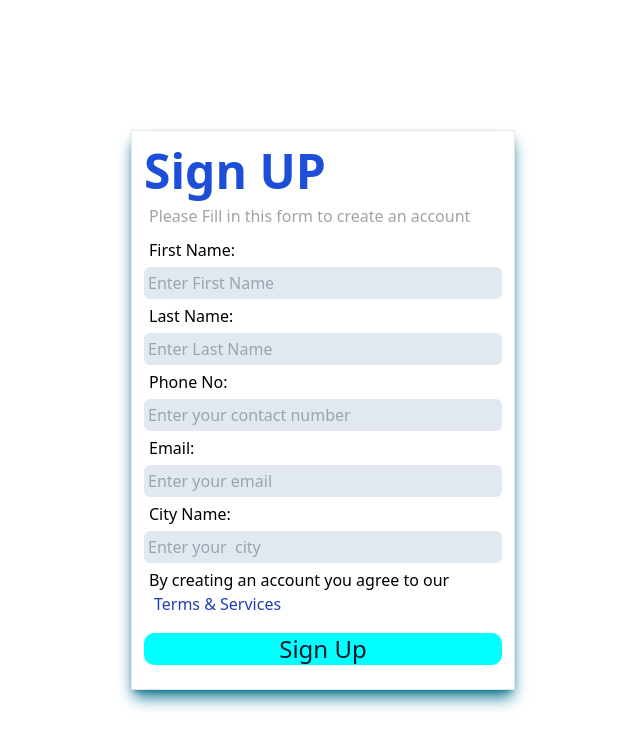
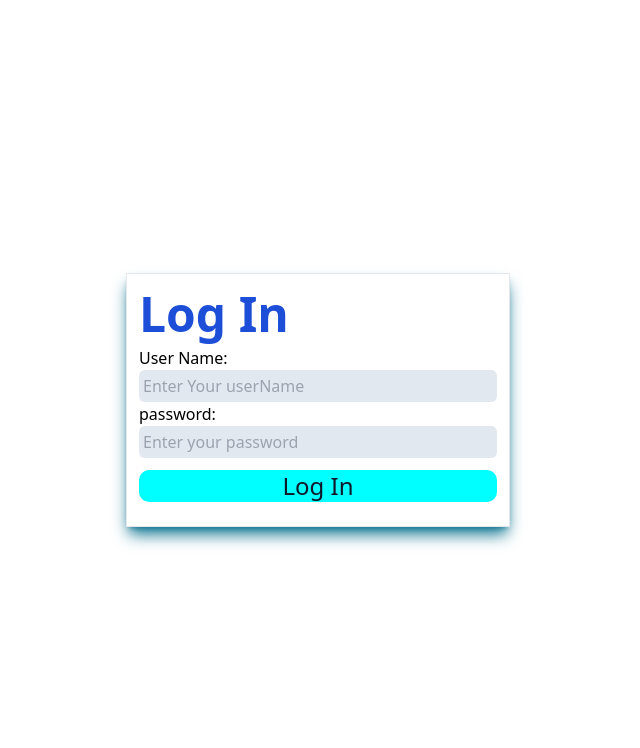
Before and after one commit to Kaushall-raut/React-js-Practise, a React (Vite) app: page / in a window 1280 px wide. Shown: the top 748 px of the page, without its empty margins (322-962 px from the left). Built offline with nearby package versions, Linux system fonts and the light colour scheme.

Commit message:
added log in form desgin

```diff
--- /dev/null
+++ b/src/form/LogInForm.jsx
@@ -0,0 +1,38 @@
+import "../index.css";
+export const LogInForm = () => {
+  return (
+    <div className=" flex justify-center items-center h-screen w-full">
+      <form
+        className="border w-96 h-auto flex justify-center p-3 shadow-lg flex-col shadow-cyan-700"
+        // onSubmit={handleSubmit}
+      >
+        <h1 className="text-blue-700 text-5xl font-bold my-1 mb-2">Log In </h1>
+
+        <label htmlFor="userName">User Name:</label>
+        <input
+          type="text"
+          name="userName"
+          id="UserName"
+          placeholder="Enter Your userName"
+          className="p-1 rounded-md bg-slate-200 "
+        />
+
+        <label htmlFor="Pass"> password:</label>
+        <input
+          type="password"
+          name="pass"
+          id="pass"
+          placeholder="Enter your password"
+          className="p-1 rounded-md bg-slate-200 "
+        />
+
+        <button
+          type="submit"
+          class="btn btn-outline-primary m-0 my-3 text-slate-900  text-2xl font-medium w-full"
+        >
+          Log In
+        </button>
+      </form>
+    </div>
+  );
+};
--- a/src/index.css
+++ b/src/index.css
@@ -1,23 +1,25 @@
 @tailwind base;
 @tailwind components;
 @tailwind utilities;
-*{
-  margin: 5px;
+* {
+  margin: 0px;
+  padding: 0;
+  box-sizing: border-box;
 }
-body{
+body {
   height: 100vh;
   width: 100%;
 }
-button{
+button {
   background-color: aqua;
   border-radius: 10px;
   width: 9rem;
   height: 2rem;
   margin: 2rem;
 }
-button:hover{
-  border:2px solid black;
+button:hover {
+  border: 2px solid black;
 }
-input:hover{
-  border:2px solid black;
+input:hover {
+  border: 2px solid black;
 }
--- a/src/main.jsx
+++ b/src/main.jsx
@@ -1,10 +1,10 @@
 import { StrictMode } from "react";
 import { createRoot } from "react-dom/client";
 import "./index.css";
-import HandleFormData from "./form/GoodFormHandling.jsx";
+import { LogInForm } from "./form/LogInForm";
 
 createRoot(document.getElementById("root")).render(
   <StrictMode>
-    <HandleFormData />
+    <LogInForm />
   </StrictMode>
 );
```
